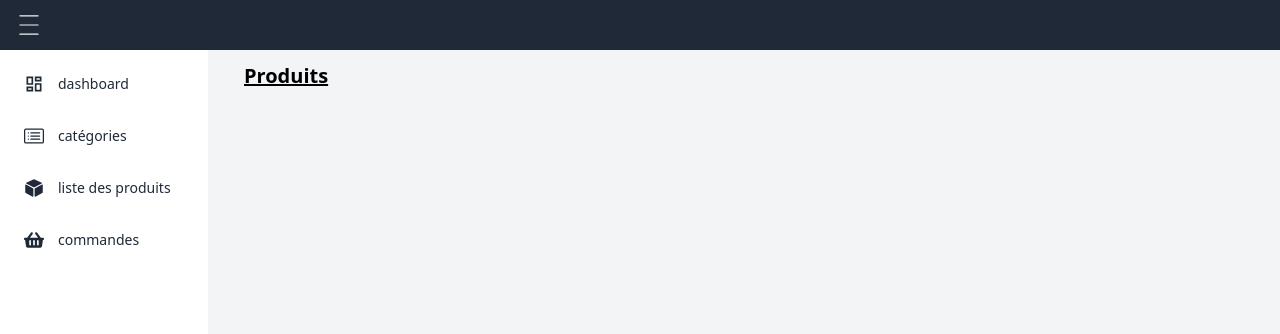
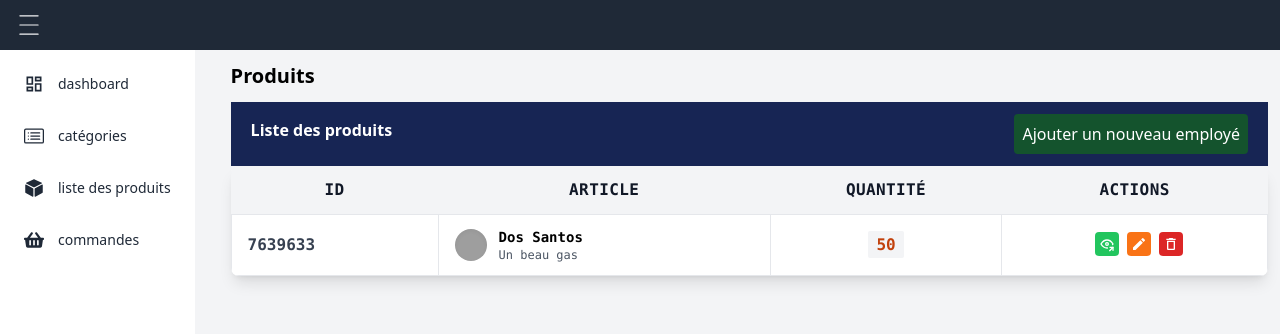
Before and after one commit to mbayeseck28/tache-validation-react-ui, a React (Create React App) app: page /produits in a window 1280 px wide. Shown: the top 334 px of the page. Built offline with nearby package versions, Linux system fonts and the light colour scheme; grey boxes are pictures that could not be loaded.

Commit message:
Création du composant Carte

```diff
--- /dev/null
+++ b/src/components/table/Table.jsx
@@ -0,0 +1,65 @@
+
+const Thead = ({thead}) => {
+    return (
+        <thead>
+            <tr class="text-md text-center font-semibold tracking-wide text-gray-900 bg-gray-100 uppercase border-b border-gray-600">
+                {thead.map((th, index) => (
+                    <th key={index} class="px-4 py-3">{th}</th>
+                ))}
+            </tr>
+        </thead>
+    )
+}
+
+const Tbody = ({tbody, actions}) => {
+    return (
+        <tbody className='bg-white'>
+            <tr class="text-gray-700">
+                {tbody.map((td, index) => (
+                    <>
+                    <td class="px-4 py-3 text-ms font-semibold border">{td.id}</td>
+                    {td.article ?
+                        <td class="px-4 py-3 border">
+                        <div class="flex items-center text-sm">
+                        <div class="relative w-8 h-8 mr-3 rounded-full md:block">
+                            <img class="object-cover w-full h-full rounded-full" src={td.article.src} alt="" loading="lazy" />
+                            <div class="absolute inset-0 rounded-full shadow-inner" aria-hidden="true"></div>
+                        </div>
+                        <div>
+                            <p class="font-semibold text-black">{td.article.nom}</p>
+                            <p class="text-xs text-gray-600">{td.article.desc}</p>
+                        </div>
+                        </div>
+                    </td> : null
+                    }
+                    <td class="px-4 text-center py-3 text-md border">
+                        <span class="px-2 py-1 font-semibold leading-tight text-orange-700 bg-gray-100 rounded-sm">{td.quantite}</span>
+                    </td>
+                    <td class="px-4 py-3 text-ms font-semibold border text-center">
+                        {actions.map((action) => (
+                            <button className={`${action.color} p-1 text-white rounded ml-2`} onClick={action.hanldleClick}>{action.icon}</button>
+                        ))}
+                    </td>
+                    </>
+                ))}
+            </tr>
+        </tbody>
+    )
+}
+
+const Table = ({thead, tbody, actions}) => {
+  return (
+    <section class="container mx-auto  font-mono">
+        <div class="w-full mb-8 overflow-hidden rounded-lg shadow-lg">
+          <div class="w-full overflow-x-auto">
+            <table class="w-full">
+              <Thead thead={thead} />
+              <Tbody tbody={tbody} actions={actions} />
+            </table>
+          </div>
+        </div>
+      </section>
+  )
+}
+
+export default Table
--- a/src/pages/admin/Produits.jsx
+++ b/src/pages/admin/Produits.jsx
@@ -1,9 +1,53 @@
 import React from 'react'
+import Table from '../../components/table/Table'
+import { TbEyeShare } from "react-icons/tb";
+import { MdEdit } from "react-icons/md";
+import { MdOutlineDelete } from "react-icons/md";
+
 
 const Produits = () => {
+  const table = [
+    'id', 'Article', 'Quantité', 'Actions'
+]
+  const table2 = [
+    {
+      id: Math.floor(Math.random()*10000000),
+      article: {
+        src: 'https://images.pexels.com/photos/5212324/pexels-photo-5212324.jpeg?auto=compress&cs=tinysrgb&dpr=3&h=750&w=1260',
+        nom: "Dos Santos",
+        desc: 'Un beau gas'
+      },
+      quantite: 50,
+      age: 22,
+      date: 6/4/2000
+    }
+]
+
+const actions = [
+    {
+      icon: <TbEyeShare/>,
+      color: 'bg-green-500',
+      hanldleClick: () => console.log('Ca marche 1')
+    },
+    {
+      icon: <MdEdit />,
+      color: 'bg-orange-500',
+      hanldleClick: () => console.log('Ca marche 2')
+    },
+    {
+      icon: <MdOutlineDelete />,
+      color: 'bg-red-600',
+      hanldleClick: () => console.log('Ca marche 3')
+    }
+  ]
   return (
-    <div className='m-3 text-xl font-bold underline'>
-      Produits
+    <div className='m-3 w-full'>
+      <h1 className='text-xl font-bold'>Produits</h1>
+      <div className=' w-full bg-blue-950 flex justify-between px-5 py-3 mt-3'>
+        <h5 className='font-bold text-white pt-1'>Liste des produits</h5>
+        <button className='btn bg-green-900 text-white rounded p-2'>Ajouter un nouveau employé</button>
+      </div>
+      <Table thead={table} tbody={table2} actions={actions} />
     </div>
   )
 }
```
